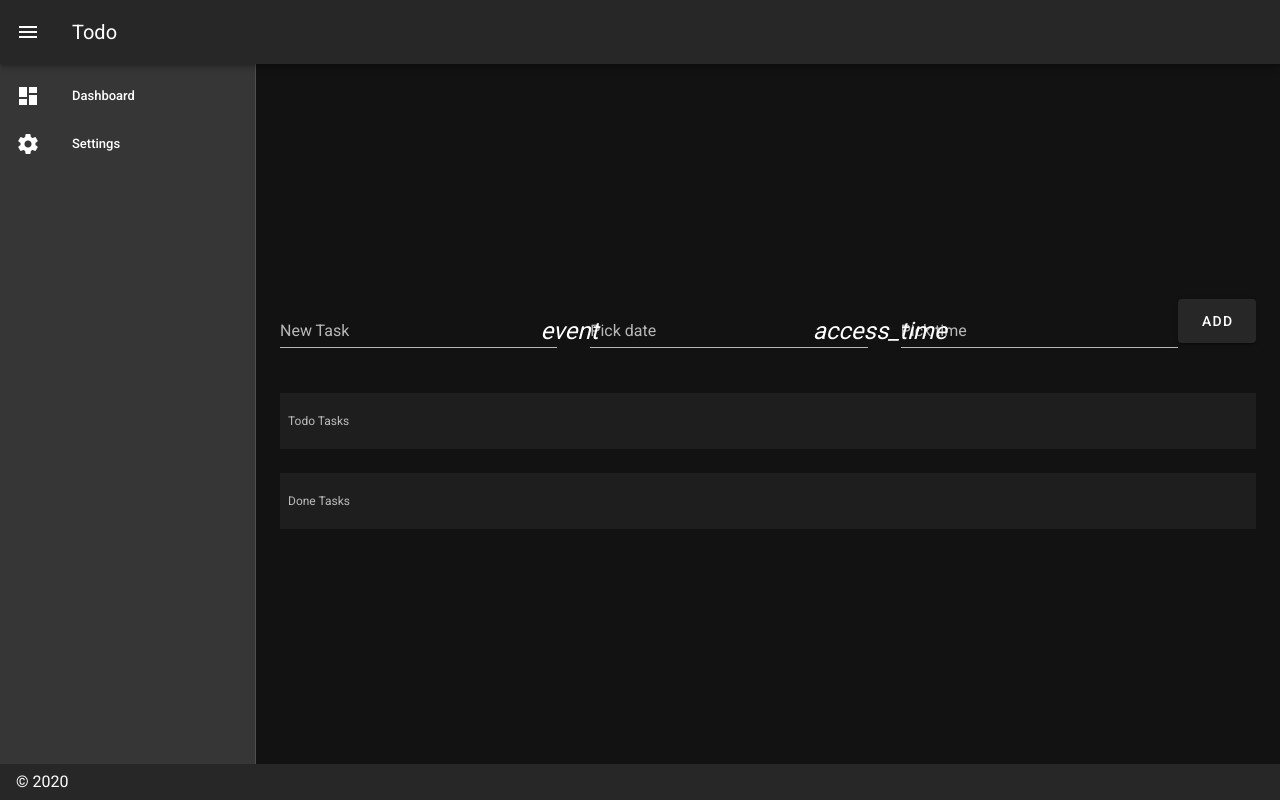
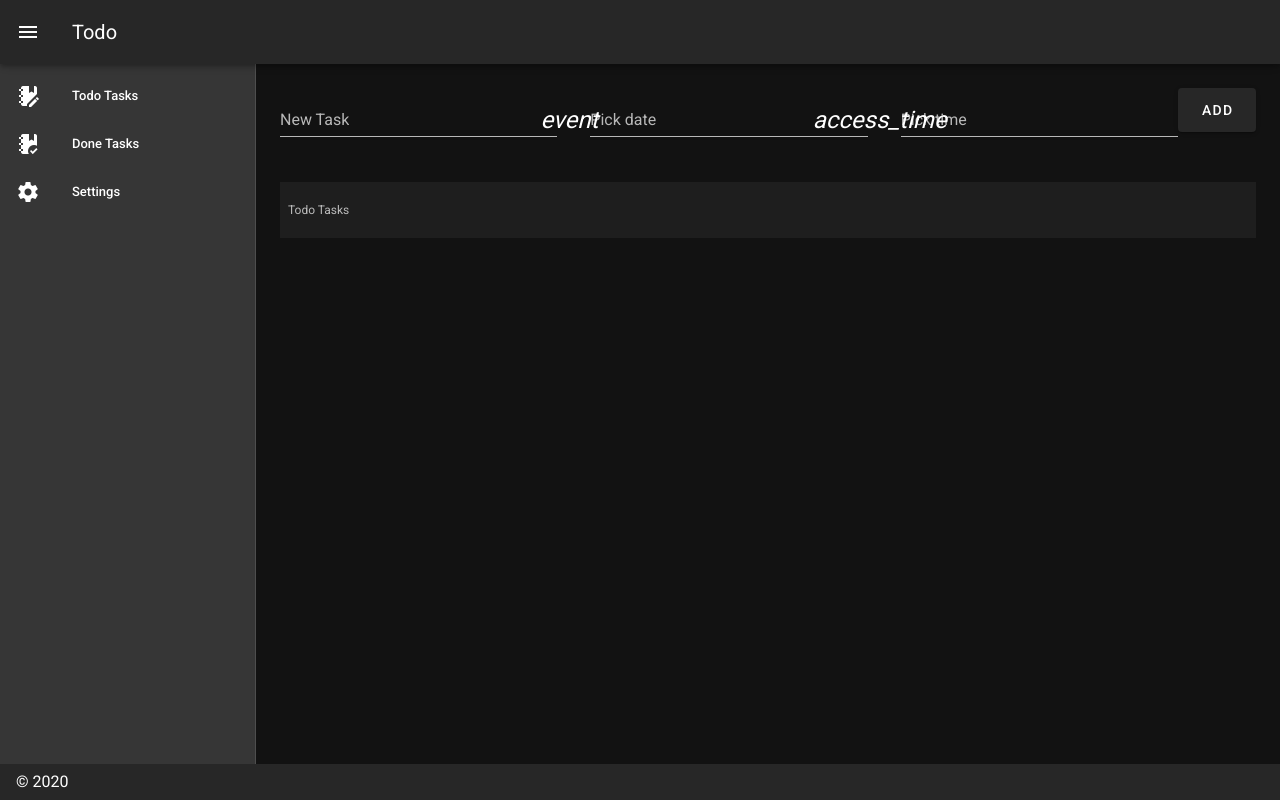
Before and after one commit to vlad-jsdev/newtodo, a Vue app: page / in a window 1280 px wide. Built offline with nearby package versions, Linux system fonts and the light colour scheme.

Commit message:
added theme

```diff
--- a/src/App.vue
+++ b/src/App.vue
@@ -6,15 +6,23 @@
             clipped
     >
       <v-list dense>
-        <v-list-item link>
-          <v-list-item-action>
-            <v-icon>mdi-view-dashboard</v-icon>
+        <v-list-item @click.stop="main = true, donePage = false; settings = false">
+          <v-list-item-action >
+            <v-icon>mdi-notebook-edit</v-icon>
           </v-list-item-action>
           <v-list-item-content>
-            <v-list-item-title>Dashboard</v-list-item-title>
+            <v-list-item-title>Todo Tasks</v-list-item-title>
           </v-list-item-content>
         </v-list-item>
-        <v-list-item link>
+        <v-list-item @click.stop="donePage = true; main = false; settings = false">
+          <v-list-item-action >
+            <v-icon>mdi-notebook-check</v-icon>
+          </v-list-item-action>
+          <v-list-item-content>
+            <v-list-item-title>Done Tasks</v-list-item-title>
+          </v-list-item-content>
+        </v-list-item>
+        <v-list-item @click.stop="settings = true; donePage = false; main = false">
           <v-list-item-action>
             <v-icon>mdi-cog</v-icon>
           </v-list-item-action>
@@ -35,7 +43,6 @@
 
     <v-main>
       <v-container
-              class="fill-height"
               fluid
       >
         <v-row
@@ -43,13 +50,25 @@
                 justify="center"
         >
           <v-col>
+
+            <div v-if="main">
                 <Todo v-on:done="getDone($event)"/>
-                <Done :doneTasks="doneTasks"/>
+            </div>
+            <div v-else-if="donePage">
+              <Done :doneTasks="doneTasks"/>
+            </div>
+              <div v-else-if="settings">
+                <H3>Theme</H3>
+                <div class="d-flex justify-center align-center"><h4 class="mx-2">Light</h4><v-switch v-model="$vuetify.theme.dark" :label="Theme" ></v-switch><h4 class="mx-2">Dark</h4></div>
+
+              </div>
+            <div v-else>
+              <Todo v-on:done="getDone($event)"/>
+            </div>
           </v-col>
         </v-row>
       </v-container>
     </v-main>
-
     <v-footer app>
       <span>&copy; {{ new Date().getFullYear() }}</span>
     </v-footer>
@@ -68,7 +87,10 @@
     data: () => {
       return ({
         doneTasks: [],
-        drawer: null,
+        main: null,
+        donePage: null,
+        settings: null,
+        drawer: null
       });
     },
     methods:{
@@ -76,8 +98,14 @@
             this.doneTasks = x
         }
     },
+    computed:{
+
+    },
     created () {
       this.$vuetify.theme.dark = true
     },
   }
 </script>
+<style>
+
+</style>
```
